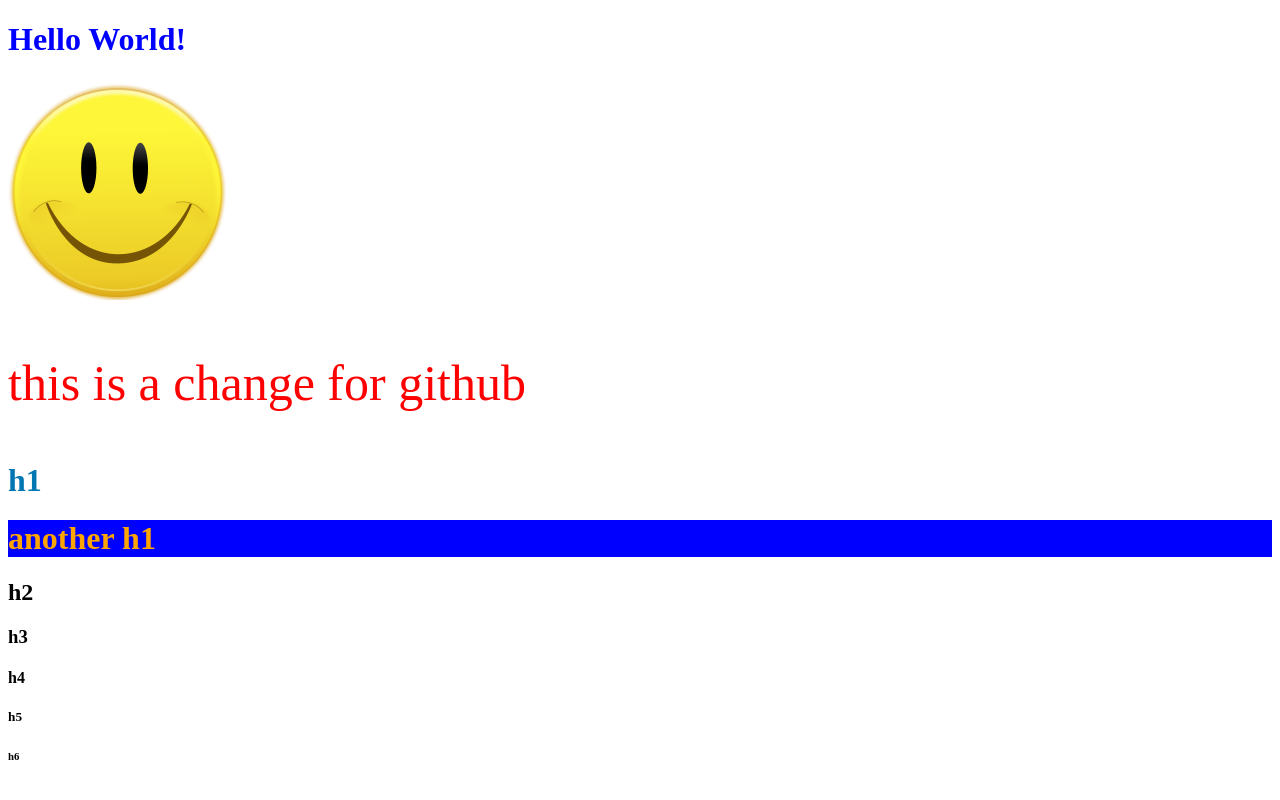
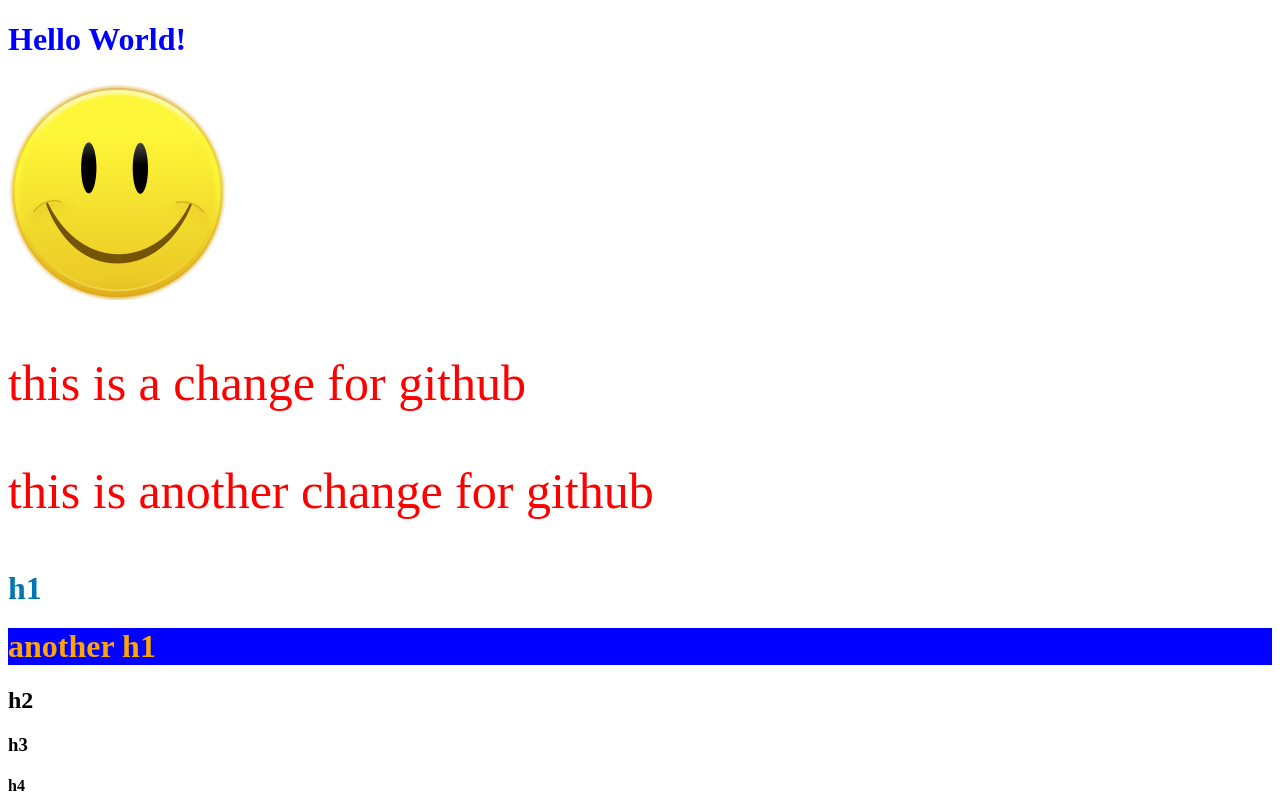
Before and after one commit to brendancachia/web_project-2, a plain HTML site: page index.html in a window 1280 px wide. Shown: the top 800 px of the page. Drawn offline with Linux system fonts and the light colour scheme.

Commit message:
another description
another paragraph

```diff
--- a/index.html
+++ b/index.html
@@ -8,6 +8,8 @@
     <img src="./images/smiley_face.png" alt="A smiley face">
 
     <p> this is a change for github</p>
+    <p> this is another change for github</p>
+
 
     <h1 class="test">h1</h1>
     <h1 class="anotherTest">another h1</h1>
```
